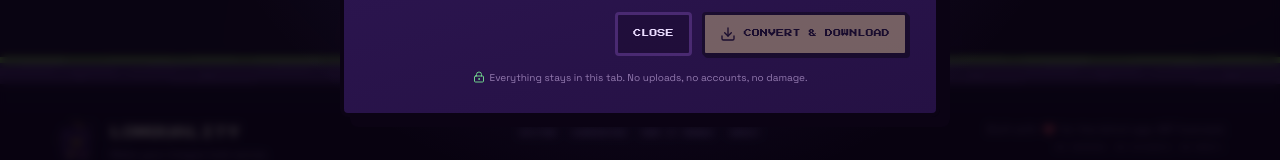
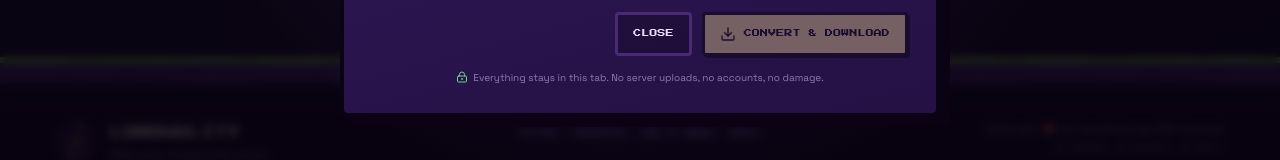
Before and after one commit to rafelolv/lowquality, a React (Vite) app: page / in a window 1280 px wide. Both pictures are taken after a click on the button "CONVERTER". Shown: the part 2231-2391 px from the top of the page. Built offline with nearby package versions, Linux system fonts and the light colour scheme; no server answers.

Commit message:
fix: clarify that images never leave the browser

```diff
--- a/index.html
+++ b/index.html
@@ -12,7 +12,7 @@
     <meta property="og:title" content="LowQuality — Make your images look worse." />
     <meta
       property="og:description"
-      content="Drop in an image or GIF and destroy its quality in seconds. No uploads, no accounts, no mercy."
+      content="Drop in an image or GIF and destroy its quality in seconds. No server uploads, no accounts, no mercy."
     />
     <meta property="og:type" content="website" />
     <link rel="icon" type="image/svg+xml" href="./favicon.svg" />
--- a/src/App.tsx
+++ b/src/App.tsx
@@ -1086,7 +1086,7 @@ export default function App() {
         <div className="ticker__track">
           {Array.from({ length: 4 }, (_, index) => (
             <span key={index}>
-              NO UPLOADS <b>✦</b> NO ACCOUNTS <b>✦</b> NO MERCY <b>✦</b> PIXELS
+              STAYS LOCAL <b>✦</b> NO ACCOUNTS <b>✦</b> NO MERCY <b>✦</b> PIXELS
               WERE HARMED <b>✦</b>
             </span>
           ))}
--- a/src/components/ConverterDialog.tsx
+++ b/src/components/ConverterDialog.tsx
@@ -541,7 +541,8 @@ export function ConverterDialog({ onClose }: ConverterDialogProps) {
 
         <p className="dialog__privacy">
           <LockKeyhole size={12} aria-hidden="true" />
-          Everything stays in this tab. No uploads, no accounts, no damage.
+          Everything stays in this tab. No server uploads, no accounts, no
+          damage.
         </p>
       </div>
     </div>
--- a/src/components/EmptyState.tsx
+++ b/src/components/EmptyState.tsx
@@ -148,7 +148,7 @@ export function EmptyState({
         </div>
         <p className="sample-demo__foot">
           Original sample artwork, bundled locally and licensed with this project. No
-          uploads, no stock-photo mystery.
+          stock-photo mystery.
         </p>
       </section>
     </div>
--- a/src/components/ExportBar.tsx
+++ b/src/components/ExportBar.tsx
@@ -153,7 +153,7 @@ export function ExportBar({
         <span className="export-bar__filename" title={filename}>
           {filename}
         </span>
-        <span>No uploads. No accounts. No mercy.</span>
+        <span>No server uploads. No accounts. No mercy.</span>
       </div>
     </section>
   );
```
